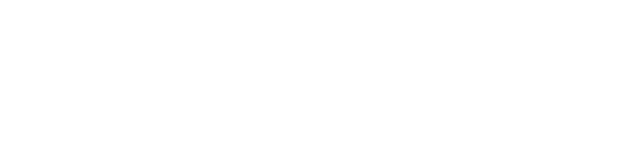
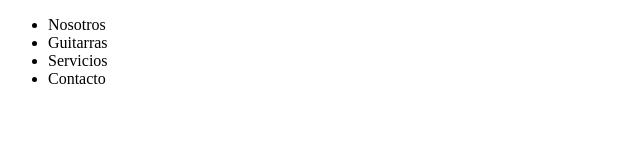
Before and after one commit to HerculesPoirot/invie_github, a plain HTML site: page index.html in a window 1280 px wide. Shown: the whole page, without its empty margins (0-640 px from the left). Drawn offline with Linux system fonts and the light colour scheme.

Commit message:
Añadiendo barra de navegación

```diff
--- a/index.html
+++ b/index.html
@@ -7,7 +7,14 @@
 </head>
 <body>
 	<header>
-
+		<nav>
+			<ul>
+				<li>Nosotros</li>
+				<li>Guitarras</li>
+				<li>Servicios</li>
+				<li>Contacto</li>
+			</ul>
+		</nav>
 	</header>
 	<div id="seccion-principal">
 
```
